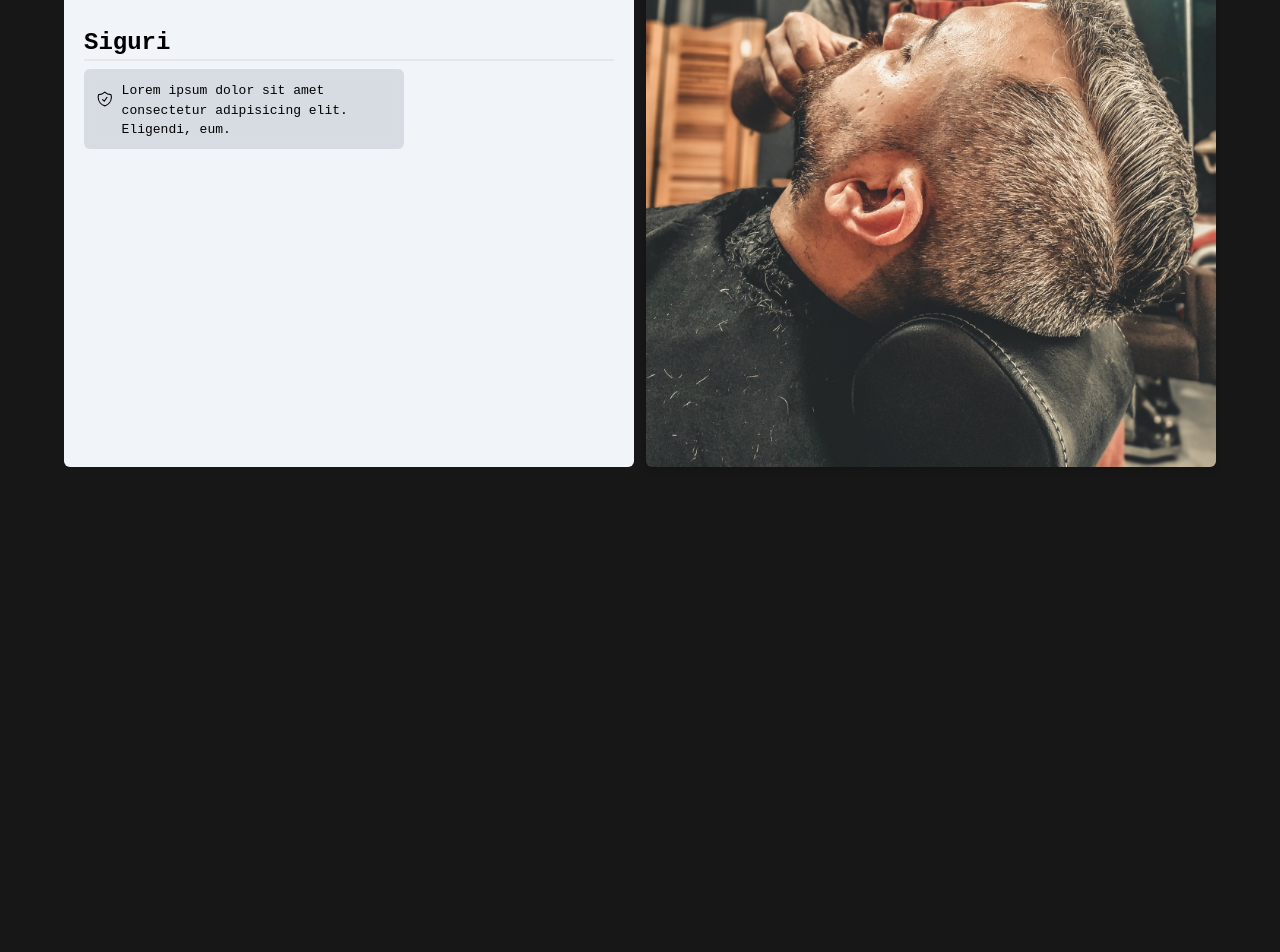
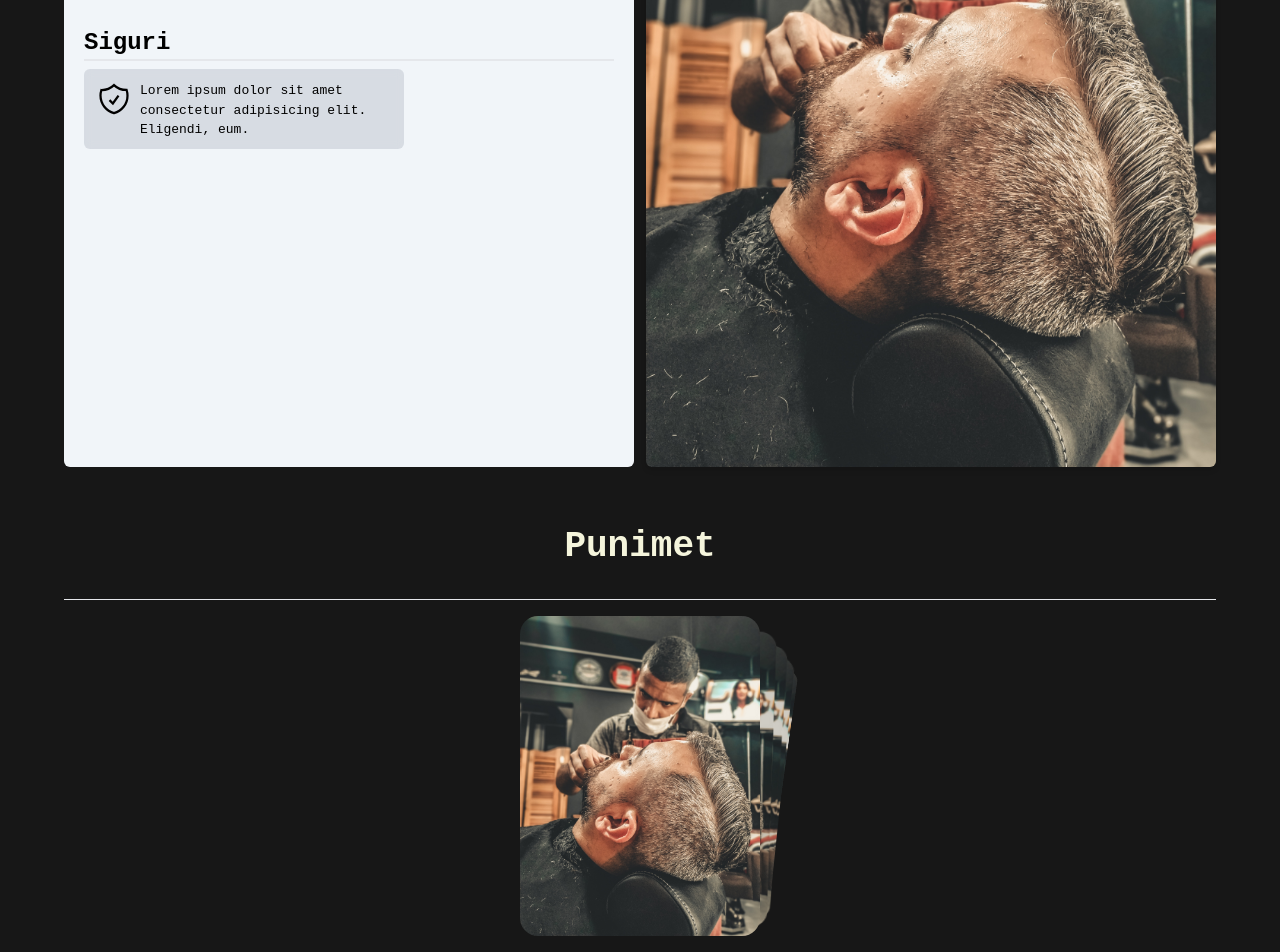
Before and after one commit to darenminarolli/barbershop, a Next.js app: page / in a window 1280 px wide. Shown: the part 1112-2064 px from the top of the page. Before the commit the page ends 1599 px from the top, so only its background shows below. Built offline with nearby package versions, Linux system fonts and the light colour scheme.

Commit message:
started review

```diff
--- a/app/globals.css
+++ b/app/globals.css
@@ -60,3 +60,61 @@ body{
 
   @apply h-9 w-9 font-bold p-0 m-0;
 }
+
+
+/* swiper */
+
+.swiper {
+  width: 240px;
+  height: 320px;
+}
+
+.swiper-slide {
+  display: flex;
+  align-items: center;
+  justify-content: center;
+  border-radius: 18px;
+  font-size: 22px;
+  font-weight: bold;
+  color: #fff;
+}
+
+.swiper-slide:nth-child(1n) {
+  background-color: rgb(206, 17, 17);
+}
+
+.swiper-slide:nth-child(2n) {
+  background-color: rgb(0, 140, 255);
+}
+
+.swiper-slide:nth-child(3n) {
+  background-color: rgb(10, 184, 111);
+}
+
+.swiper-slide:nth-child(4n) {
+  background-color: rgb(211, 122, 7);
+}
+
+.swiper-slide:nth-child(5n) {
+  background-color: rgb(118, 163, 12);
+}
+
+.swiper-slide:nth-child(6n) {
+  background-color: rgb(180, 10, 47);
+}
+
+.swiper-slide:nth-child(7n) {
+  background-color: rgb(35, 99, 19);
+}
+
+.swiper-slide:nth-child(8n) {
+  background-color: rgb(0, 68, 255);
+}
+
+.swiper-slide:nth-child(9n) {
+  background-color: rgb(218, 12, 218);
+}
+
+.swiper-slide:nth-child(10n) {
+  background-color: rgb(54, 94, 77);
+}
--- /dev/null
+++ b/app/loader.jsx
@@ -0,0 +1,11 @@
+import React from 'react'
+
+const loader = () => {
+  return (
+    <div className='flex justify-center items-center'>
+      <h1 className='font-bold text-9xl font'>Loading ...</h1>
+    </div>
+  )
+}
+
+export default loader
--- a/app/page.js
+++ b/app/page.js
@@ -11,6 +11,7 @@ export default function HomePage() {
     <section className='flex flex-col'>
       <Home/>
       <About/>
+      <Review/>
    </section>
 
      </>
--- a/components/About.jsx
+++ b/components/About.jsx
@@ -1,11 +1,8 @@
 import Image from 'next/image'
 import React from 'react'
+import Data from '@/data/Data.json'
+const About = () => {
 
-const About = () => {
-  const data={
-    emri:['Ekperienc','Cmimet me te mira','Siguri','Stabilitet'],
-    icon:['']
-  }
   return (
     <section id='about' className='section_layout'>
       <hgroup className='grid justify-center items-center'>
@@ -13,38 +10,17 @@ const About = () => {
       </hgroup>
       <div className='grid grid-cols-1 sm:grid-cols-2 gap-3 '>
       <div className='card_about  mt-6  rounded-md  text-black bg-slate-100'>
-         <div className='card_container'>
-           <h1 className='card_header'>Ekperienc</h1>
-           <div className='small_card'>
-           <svg xmlns="http://www.w3.org/2000/svg" fill="none" viewBox="0 0 24 24" strokeWidth={1.5} stroke="currentColor" className="icon">
-            <path strokeLinecap="round" strokeLinejoin="round" d="M9 12.75L11.25 15 15 9.75m-3-7.036A11.959 11.959 0 013.598 6 11.99 11.99 0 003 9.749c0 5.592 3.824 10.29 9 11.623 5.176-1.332 9-6.03 9-11.622 0-1.31-.21-2.571-.598-3.751h-.152c-3.196 0-6.1-1.248-8.25-3.285z" />
-          </svg>
-           <p>Lorem ipsum dolor sit amet consectetur adipisicing elit. Eligendi, eum.</p>
-
-           </div>
-         </div>
-         <div className='card_container'>
-           <h1 className='card_header'>Cmimet me te mira</h1>
-           <div className='small_card'>
-           <svg xmlns="http://www.w3.org/2000/svg" fill="none" viewBox="0 0 24 24" strokeWidth={1.5} stroke="currentColor" className="icon">
-            <path strokeLinecap="round" strokeLinejoin="round" d="M12 6v12m-3-2.818l.879.659c1.171.879 3.07.879 4.242 0 1.172-.879 1.172-2.303 0-3.182C13.536 12.219 12.768 12 12 12c-.725 0-1.45-.22-2.003-.659-1.106-.879-1.106-2.303 0-3.182s2.9-.879 4.006 0l.415.33M21 12a9 9 0 11-18 0 9 9 0 0118 0z" />
-          </svg>
-
-          <p>Lorem ipsum dolor sit amet consectetur adipisicing elit. Eligendi, eum.</p>
-           </div>
-         </div>
-         <div className='card_container'>
-           <h1 className='card_header'>Siguri</h1>
-           <div className='small_card'>
-           <svg xmlns="http://www.w3.org/2000/svg" fill="none" viewBox="0 0 24 24" strokeWidth={1.5} stroke="currentColor" className="icon">
-            <path strokeLinecap="round" strokeLinejoin="round" d="M9 12.75L11.25 15 15 9.75m-3-7.036A11.959 11.959 0 013.598 6 11.99 11.99 0 003 9.749c0 5.592 3.824 10.29 9 11.623 5.176-1.332 9-6.03 9-11.622 0-1.31-.21-2.571-.598-3.751h-.152c-3.196 0-6.1-1.248-8.25-3.285z" />
-          </svg>
-
-          <p>Lorem ipsum dolor sit amet consectetur adipisicing elit. Eligendi, eum.</p>
-           </div>
-         </div>
+      {Data.map((card, index) => (
+        <div key={index} className='card_container'>
+          <h1 className='card_header'>{card.title}</h1>
+          <div className='small_card'>
+          <div dangerouslySetInnerHTML={{ __html: card.icon }} />
+            <p>{card.text}</p>
+          </div>
+        </div>
+      ))}
      </div>
-      <Image src='/assets/images/pexels-thgusstavo-santana-1813346.jpg' className='w-full rounded-md shadow-md mt-6 ' width={250} height={250} alt='photo'/>
+      <Image src='/assets/images/pexels-thgusstavo-santana-1813346.jpg' className='w-full hover:cursor-pointer rounded-md shadow-md mt-6 ' width={250} height={250} alt='photo'/>
 
       </div><br/>
     </section>
--- /dev/null
+++ b/components/CardSwiper.jsx
@@ -0,0 +1,50 @@
+'use client'
+import React, { useRef, useState } from 'react';
+// Import Swiper React components
+import { Swiper, SwiperSlide } from 'swiper/react';
+
+// Import Swiper styles
+import 'swiper/css';
+import 'swiper/css/effect-cards';
+
+
+
+// import required modules
+import { EffectCards } from 'swiper/modules';
+
+
+const CardSwiper = () => {
+
+    const cardData = [
+        { image: '/assets/images/pexels-thgusstavo-santana-1813346.jpg' }, // Image paths (replace with your image URLs)
+        { image: '/assets/images/pexels-thgusstavo-santana-1813346.jpg' },
+        { image: '/assets/images/pexels-thgusstavo-santana-1813346.jpg' },
+        { image: '/assets/images/pexels-thgusstavo-santana-1813346.jpg' },
+        { image: '/assets/images/pexels-thgusstavo-santana-1813346.jpg' },
+        { image: '/assets/images/pexels-thgusstavo-santana-1813346.jpg' },
+        { image: '/assets/images/pexels-thgusstavo-santana-1813346.jpg' },
+        { image: '/assets/images/pexels-thgusstavo-santana-1813346.jpg' },
+        { image: '/assets/images/pexels-thgusstavo-santana-1813346.jpg' },
+      ];
+
+  return (
+    <Swiper
+    effect={'cards'}
+    grabCursor={true}
+    modules={[EffectCards]}
+    className="mySwiper mt-4"
+  >
+   {cardData.map((card, index) => (
+        <SwiperSlide key={index}>
+          <img
+            src={card.image} // Replace with the correct path to your image
+            alt={`Card ${index + 1}`}
+            className="object-cover h-full w-full"
+          />
+        </SwiperSlide>
+      ))}
+  </Swiper>
+  )
+}
+
+export default CardSwiper
--- a/components/Nav.jsx
+++ b/components/Nav.jsx
@@ -7,7 +7,7 @@ const Nav = () => {
        <ul className=' w-full flex justify-center items-center  gap-5 text-sm sm:text-lg cursor-pointer center_top'>
          <li ><Link className='hover:border-b' href="#"> Kreu</Link> </li>
          <li ><Link className='scroll-smooth hover:border-b' href="#about"> Rreth nesh</Link></ li>
-         <li ><Link className='hover:border-b' href="#"> Vlersimet </Link></li>
+         <li ><Link className='hover:border-b' href="#"> Punimet </Link></li>
          <li ><Link className='hover:border-b' href="#"> Kontakt</Link></li>
        </ul>
     </nav>
--- a/components/Review.jsx
+++ b/components/Review.jsx
@@ -1,8 +1,16 @@
 import React from 'react'
-
+import Image from 'next/image'
+import CardSwiper from './CardSwiper'
 const Review = () => {
   return (
-    <div>Review</div>
+    <section className='section_layout'>
+       <hgroup className='grid justify-center items-center'>
+        <h1 className='text_header'>Punimet</h1>
+      </hgroup>
+      <div className='grid grid-cols-1 mt-3'>
+         <CardSwiper/>
+      </div>
+    </section>
   )
 }
 
--- /dev/null
+++ b/data/Data.json
@@ -0,0 +1,17 @@
+[
+    {
+      "title": "Ekperienc",
+      "text": "Lorem ipsum dolor sit amet consectetur adipisicing elit. Eligendi, eum.",
+      "icon": "<svg xmlns='http://www.w3.org/2000/svg' fill='none' viewBox='0 0 24 24' strokeWidth='1.5' stroke='currentColor' class='icon'><path strokeLinecap='round' strokeLinejoin='round' d='M9 12.75L11.25 15 15 9.75M21 12a9 9 0 11-18 0 9 9 0 0118 0z' /></svg>"
+    },
+    {
+      "title": "Cmimet me te mira",
+      "text": "Lorem ipsum dolor sit amet consectetur adipisicing elit. Eligendi, eum.",
+      "icon": "<svg xmlns='http://www.w3.org/2000/svg' fill='none' viewBox='0 0 24 24' stroke-width='1.5' stroke='currentColor' class='icon'><path strokeLinecap='round' strokeLinejoin='round' d='M12 6v12m-3-2.818l.879.659c1.171.879 3.07.879 4.242 0 1.172-.879 1.172-2.303 0-3.182C13.536 12.219 12.768 12 12 12c-.725 0-1.45-.22-2.003-.659-1.106-.879-1.106-2.303 0-3.182s2.9-.879 4.006 0l.415.33M21 12a9 9 0 11-18 0 9 9 0 0118 0z'/></svg>"
+    },
+    {
+      "title": "Siguri",
+      "text": "Lorem ipsum dolor sit amet consectetur adipisicing elit. Eligendi, eum.",
+      "icon": "<svg xmlns='http://www.w3.org/2000/svg' fill='none' viewBox='0 0 24 24' stroke-width='1.5' stroke='currentColor' class='icon'><path strokeLinecap='round' strokeLinejoin='round' d='M9 12.75L11.25 15 15 9.75m-3-7.036A11.959 11.959 0 013.598 6 11.99 11.99 0 003 9.749c0 5.592 3.824 10.29 9 11.623 5.176-1.332 9-6.03 9-11.622 0-1.31-.21-2.571-.598-3.751h-.152c-3.196 0-6.1-1.248-8.25-3.285z'/></svg>"
+    }
+  ]
--- a/package.json
+++ b/package.json
@@ -9,9 +9,10 @@
     "lint": "next lint"
   },
   "dependencies": {
+    "next": "13.5.4",
     "react": "^18",
     "react-dom": "^18",
-    "next": "13.5.4"
+    "swiper": "^10.3.1"
   },
   "devDependencies": {
     "autoprefixer": "^10",
```
Also changed, not shown: 1 other file (tests, documents, lock files or other folders).
